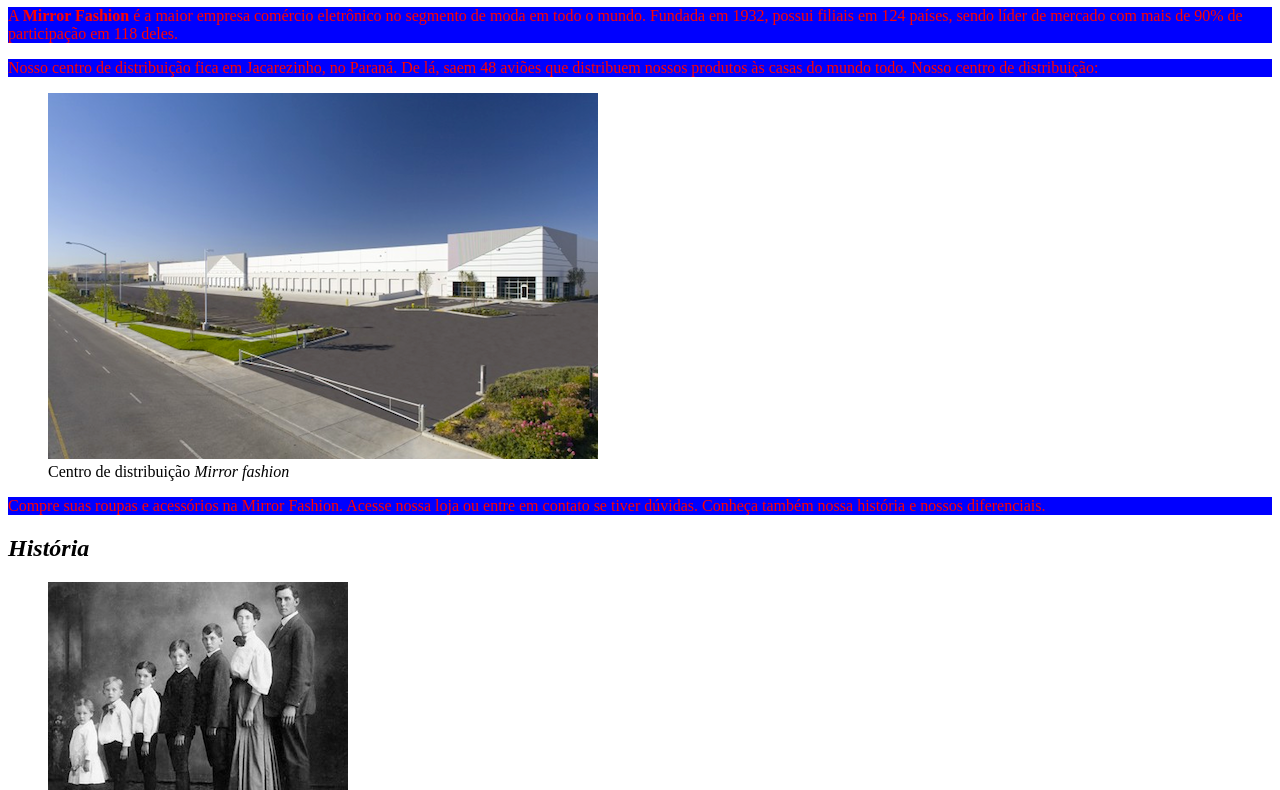
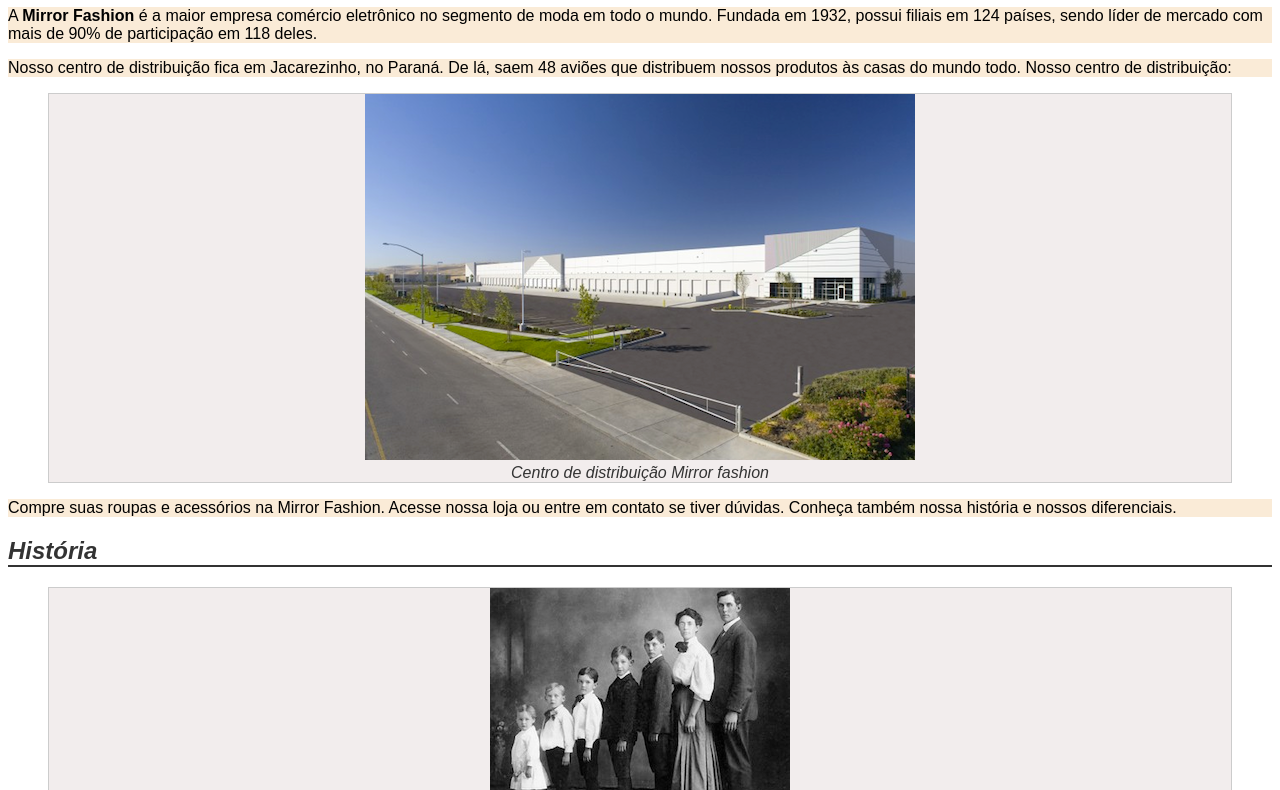
Before and after one commit to hernobill2019/PROJETO-CAELUM, a plain HTML site: page mirrorfashion.html in a window 1280 px wide. Shown: the part 170-960 px from the top of the page. Drawn offline with Linux system fonts and the light colour scheme.

Commit message:
primeiro css

```diff
--- a/assets/css/style.css
+++ b/assets/css/style.css
@@ -0,0 +1,24 @@
+body{
+    color:#333333;
+    font-family: "arial"
+}
+h1  {
+    background-image: url();
+}
+h2  {border-bottom: 2px solid #333333;
+
+}
+figure{
+    background-color: #f2eded;
+    border: 1px solid #ccc;
+    text-align: center;
+
+}
+figcaption{
+    font-style: italic;
+
+}
+p { background-color: antiquewhite;
+    color: black;
+
+}
--- a/mirrorfashion.html
+++ b/mirrorfashion.html
@@ -4,22 +4,12 @@
 
     <meta charset="utf-8">
     <title> Sobre a Fashion Mirror </title>
-        <link rel="stylesheet" href="stilos.css">
-        <style>
-            p {
-                background-color:blue;
-                color:red;
-            }
-        </style>
-
+        <link rel="stylesheet" href="assets/css/style.css">
 
     <body>
-        <body {
-            font-family:"arial;"
+        <script> alert('primeiro js ');
 
-          }>
-        </body>
-
+        </script>
 
     <img src="assets/img/logo.png" alt="imagem não disponível">
 
@@ -66,4 +56,3 @@
     </body>
 
 </html>
-tests.
```
